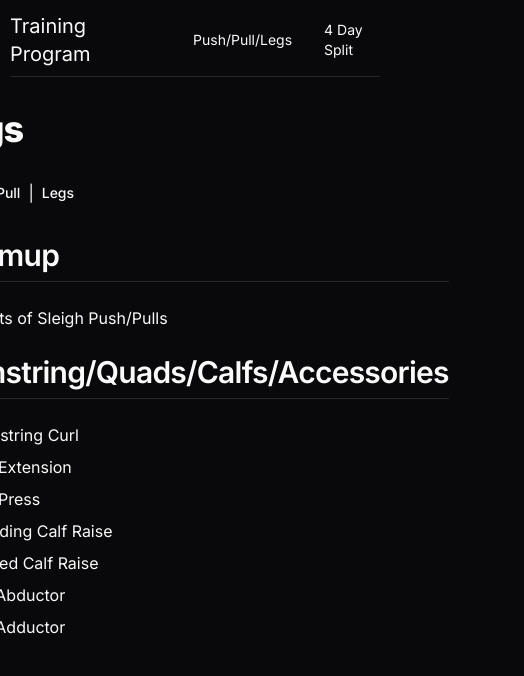
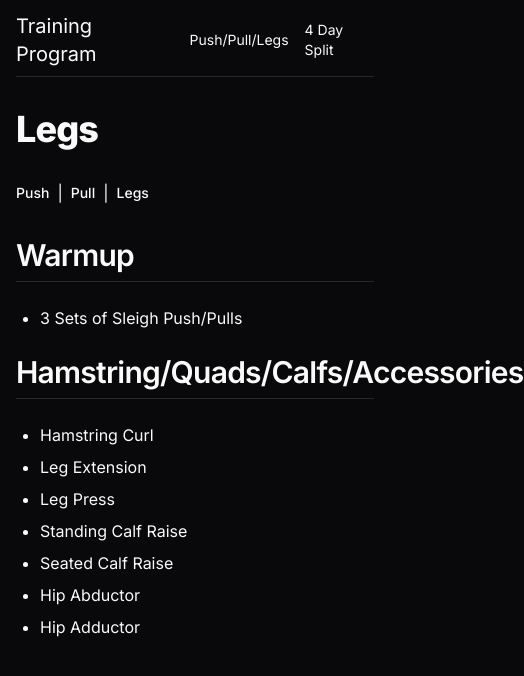
Before and after one commit to Dillonzellis/training-program, a Next.js app: page /ppl/legs in a window 390 px wide. Shown: the top 676 px of the page, 524 px wide, since content can reach past the window. Built offline with nearby package versions, Linux system fonts and the light colour scheme.

Commit message:
refactor: add MaxWidthWrapper to app

```diff
--- a/src/app/page.tsx
+++ b/src/app/page.tsx
@@ -1,10 +1,12 @@
 import { MainWrapper } from "@/components/MainWrapper";
+import MaxWidthWrapper from "@/components/MaxWidthWrapper";
 import { Button } from "@/components/ui/button";
 import Link from "next/link";
 
 export default function Home() {
   return (
     <MainWrapper>
+      <MaxWidthWrapper>
         <div>
           <h1 className="scroll-m-20 text-4xl font-extrabold tracking-tight lg:text-5xl pb-6">
             Training Program
@@ -24,6 +26,7 @@ export default function Home() {
             </Button>
           </div>
         </div>
+      </MaxWidthWrapper>
     </MainWrapper>
   );
 }
--- a/src/app/ppl/legs/page.tsx
+++ b/src/app/ppl/legs/page.tsx
@@ -1,5 +1,6 @@
 import { BreadCrumb } from "@/components/BreadCrumb";
 import { MainWrapper } from "@/components/MainWrapper";
+import MaxWidthWrapper from "@/components/MaxWidthWrapper";
 import { H1 } from "@/components/typography/H1";
 import { H2 } from "@/components/typography/H2";
 import { PPLCrumbs } from "@/data/crumbs";
@@ -8,7 +9,7 @@ import { legs } from "@/data/sets";
 export default function PPLLegs() {
   return (
     <MainWrapper>
-      <div>
+      <MaxWidthWrapper>
         <H1 className="pb-8">Legs</H1>
 
         <BreadCrumb crumbs={PPLCrumbs} />
@@ -26,7 +27,7 @@ export default function PPLLegs() {
             <li key={item}>{item}</li>
           ))}
         </ul>
-      </div>
+      </MaxWidthWrapper>
     </MainWrapper>
   );
 }
--- a/src/app/ppl/page.tsx
+++ b/src/app/ppl/page.tsx
@@ -2,10 +2,12 @@ import { PPLCrumbs } from "@/data/crumbs";
 import { BreadCrumb } from "@/components/BreadCrumb";
 import { MainWrapper } from "@/components/MainWrapper";
 import { updateDate } from "@/data/globals";
+import MaxWidthWrapper from "@/components/MaxWidthWrapper";
 
 export default function PushPullLegs() {
   return (
     <MainWrapper>
+      <MaxWidthWrapper>
         <div>
           <h1 className="scroll-m-20 text-4xl font-extrabold tracking-tight lg:text-5xl pb-2">
             Push/Pull/Legs
@@ -15,6 +17,7 @@ export default function PushPullLegs() {
 
           <BreadCrumb crumbs={PPLCrumbs} />
         </div>
+      </MaxWidthWrapper>
     </MainWrapper>
   );
 }
--- a/src/app/ppl/pull/page.tsx
+++ b/src/app/ppl/pull/page.tsx
@@ -1,5 +1,6 @@
 import { BreadCrumb } from "@/components/BreadCrumb";
 import { MainWrapper } from "@/components/MainWrapper";
+import MaxWidthWrapper from "@/components/MaxWidthWrapper";
 import { H1 } from "@/components/typography/H1";
 import { H2 } from "@/components/typography/H2";
 import { PPLCrumbs } from "@/data/crumbs";
@@ -8,7 +9,7 @@ import { biceps, back } from "@/data/sets";
 export default function PPLPull() {
   return (
     <MainWrapper>
-      <div>
+      <MaxWidthWrapper>
         <H1 className="pb-8">Pull</H1>
 
         <BreadCrumb crumbs={PPLCrumbs} />
@@ -28,7 +29,7 @@ export default function PPLPull() {
             <li key={item}>{item}</li>
           ))}
         </ul>
-      </div>
+      </MaxWidthWrapper>
     </MainWrapper>
   );
 }
--- a/src/app/ppl/push/page.tsx
+++ b/src/app/ppl/push/page.tsx
@@ -1,5 +1,6 @@
 import { BreadCrumb } from "@/components/BreadCrumb";
 import { MainWrapper } from "@/components/MainWrapper";
+import MaxWidthWrapper from "@/components/MaxWidthWrapper";
 import { H1 } from "@/components/typography/H1";
 import { H2 } from "@/components/typography/H2";
 import { PPLCrumbs } from "@/data/crumbs";
@@ -8,7 +9,7 @@ import { chest, triceps, shoulders } from "@/data/sets";
 export default function PPLPush() {
   return (
     <MainWrapper>
-      <div>
+      <MaxWidthWrapper>
         <H1 className="pb-8">Push</H1>
 
         <BreadCrumb crumbs={PPLCrumbs} />
@@ -36,7 +37,7 @@ export default function PPLPush() {
             <li key={item}>{item}</li>
           ))}
         </ul>
-      </div>
+      </MaxWidthWrapper>
     </MainWrapper>
   );
 }
--- a/src/components/MainNav.tsx
+++ b/src/components/MainNav.tsx
@@ -1,12 +1,13 @@
 import Link from "next/link";
+import MaxWidthWrapper from "./MaxWidthWrapper";
 
 export default function MainNav() {
   return (
     <nav>
-      <div className="mx-auto w-full max-w-screen-xl px-2.5 md:px-20">
+      <MaxWidthWrapper>
         <div className="flex items-center justify-between gap-4 border-b pb-2 pt-3 text-sm font-normal">
-          <div className="flex items-center gap-8">
-            <Link className="pr-6 text-xl lg:pr-24 lg:text-2xl" href="/">
+          <div className="flex items-center lg:gap-8 gap-4">
+            <Link className="text-xl lg:pr-24 lg:text-2xl" href="/">
               Training Program
             </Link>
             <Link href="/ppl" className="hover:text-muted-foreground">
@@ -20,7 +21,7 @@ export default function MainNav() {
             </Link>
           </div>
         </div>
-      </div>
+      </MaxWidthWrapper>
     </nav>
   );
 }
--- a/src/components/MainWrapper.tsx
+++ b/src/components/MainWrapper.tsx
@@ -4,7 +4,7 @@ interface MainWrapperProps {
 
 export const MainWrapper = ({ children }: MainWrapperProps) => {
   return (
-    <main className="flex min-h-screen flex-col items-center justify-between lg:py-24 py-8">
+    <main className="flex min-h-screen flex-col justify-between lg:py-24 py-8">
       {children}
     </main>
   );
```
Lines whose indentation alone changed are shown as unchanged.
